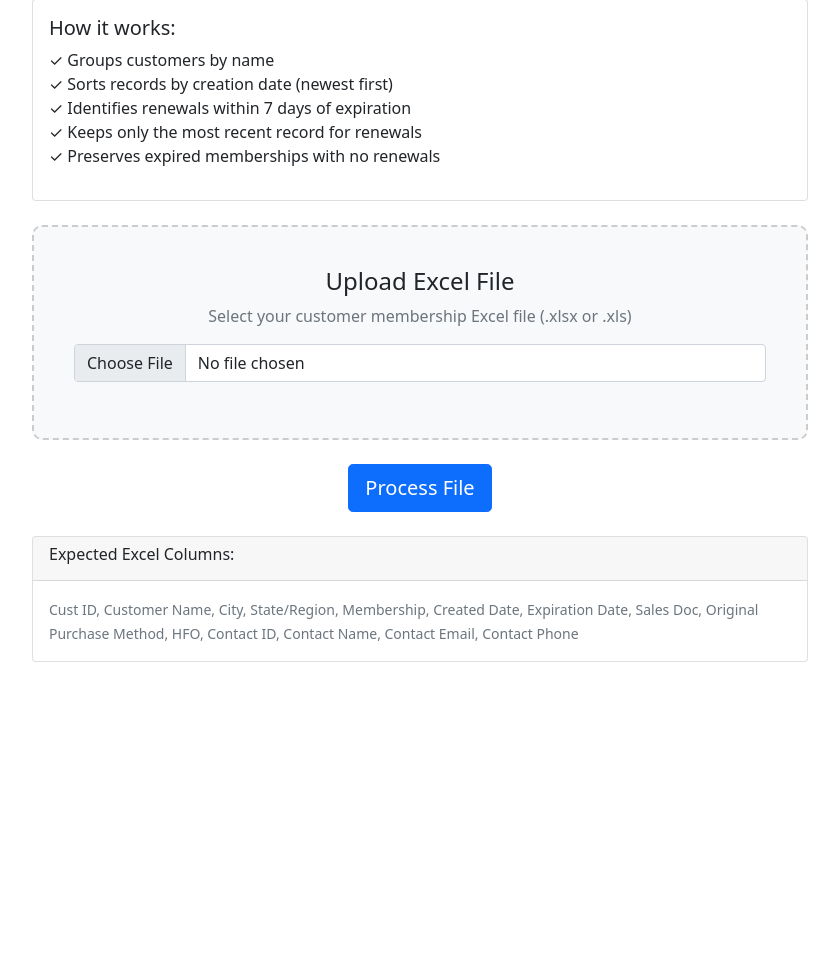
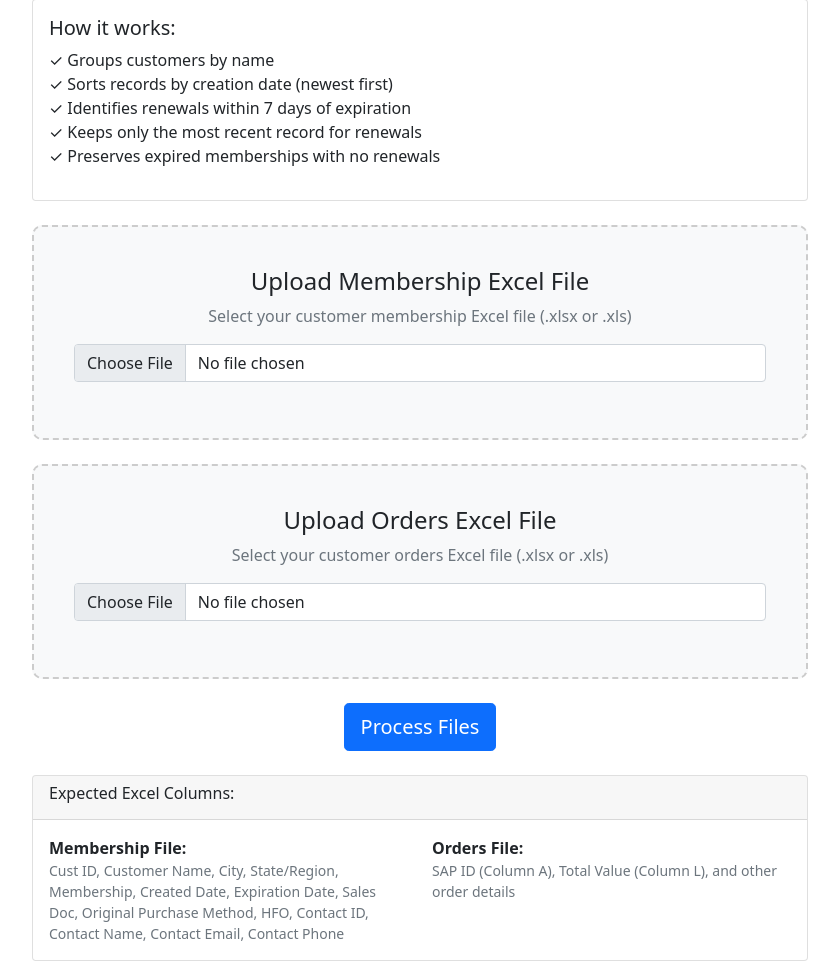
Before and after one commit to aidan-xyz/goldpan, a Flask app: page / in a window 1280 px wide. Shown: the part 123-1084 px from the top of the page, without its empty margins (220-1059 px from the left). Before the commit the page ends 785 px from the top, so only its background shows below. Run offline with Flask 3, Linux system fonts and the light colour scheme; some libraries are stand-ins or nearby versions.

Commit message:
Assistant checkpoint: Updated Flask app to handle two Excel files and add value tiers
Assistant generated file changes:
- templates/upload.html: Update upload form to accept two files, Update expected columns description
- main.py: Add function to process orders and calculate customer value tiers, Update process_file route to handle both files
- templates/results.html: Update results page text, Update preview section title

---

User prompt:

I have a Flask app that processes a membership Excel file. I now want to upload a second Excel file containing customer orders.

In the orders file:

The unique customer identifier is SAP ID (Column A)

The order value per row is Total Value (Column L)

In the membership file:

The unique customer identifier is Cust ID (Column A)

The membership status is in the Membership column (Expired, Expiring Soon, Active)

I want to:

Cross-reference both files using SAP ID and Cust ID.

For each customer, sum their total order values from the orders sheet.

Add two new columns to the membership sheet:

Total Order Value → total of all their orders.

Customer Value Tier:

"High Value" if membership is Expired or Expiring Soon and total order value > 5000.

"Low Value" if membership is Expired or Expiring Soon and total order value <= 5000.

Leave blank if membership is Active.

Please update the Flask app to allow uploading both Excel files.
The user should:

Upload both files.

Click a "Process" button.

Receive the updated membership file with the new columns.

Keep the rest of the app the same (file upload, deduplication, sorting, download).

Replit-Commit-Author: Assistant
Replit-Commit-Session-Id: eb2d07e6-d46a-4f3b-ae56-0c2a1238e896

```diff
--- a/main.py
+++ b/main.py
@@ -14,6 +14,67 @@ ALLOWED_EXTENSIONS = {'xlsx', 'xls'}
 
 def allowed_file(filename):
     return '.' in filename and filename.rsplit('.', 1)[1].lower() in ALLOWED_EXTENSIONS
+
+def process_orders_and_add_value_tiers(membership_df, orders_df):
+    """
+    Process orders file and add Total Order Value and Customer Value Tier columns to membership data.
+
+    Args:
+        membership_df: DataFrame with membership data (Cust ID)
+        orders_df: DataFrame with orders data (SAP ID, Total Value)
+
+    Returns:
+        DataFrame with added columns
+    """
+    # Ensure we have the required columns
+    if 'Cust ID' not in membership_df.columns:
+        raise ValueError("Required column 'Cust ID' not found in membership data")
+    if 'SAP ID' not in orders_df.columns:
+        raise ValueError("Required column 'SAP ID' not found in orders data")
+    if 'Total Value' not in orders_df.columns:
+        raise ValueError("Required column 'Total Value' not found in orders data")
+    if 'Membership' not in membership_df.columns:
+        raise ValueError("Required column 'Membership' not found in membership data")
+
+    # Convert Total Value to numeric, handling any non-numeric values
+    orders_df['Total Value'] = pd.to_numeric(orders_df['Total Value'], errors='coerce').fillna(0)
+
+    # Group orders by SAP ID and sum total values
+    order_totals = orders_df.groupby('SAP ID')['Total Value'].sum().reset_index()
+    order_totals.columns = ['SAP ID', 'Total Order Value']
+
+    # Merge membership data with order totals
+    # Assuming Cust ID and SAP ID refer to the same customer identifier
+    membership_df = membership_df.merge(
+        order_totals,
+        left_on='Cust ID',
+        right_on='SAP ID',
+        how='left'
+    )
+
+    # Fill NaN values with 0 for customers with no orders
+    membership_df['Total Order Value'] = membership_df['Total Order Value'].fillna(0)
+
+    # Create Customer Value Tier column
+    def calculate_value_tier(row):
+        membership_status = row['Membership']
+        total_value = row['Total Order Value']
+
+        if membership_status in ['Expired', 'Expiring Soon']:
+            if total_value > 5000:
+                return 'High Value'
+            else:
+                return 'Low Value'
+        else:
+            return ''  # Leave blank for Active memberships
+
+    membership_df['Customer Value Tier'] = membership_df.apply(calculate_value_tier, axis=1)
+
+    # Drop the SAP ID column as it's redundant with Cust ID
+    if 'SAP ID' in membership_df.columns:
+        membership_df = membership_df.drop('SAP ID', axis=1)
+
+    return membership_df
 
 def categorize_and_sort_memberships(df):
     """
@@ -132,38 +193,45 @@ def upload_file():
 
 @app.route('/process', methods=['POST'])
 def process_file():
-    if 'file' not in request.files:
-        flash('No file selected')
+    # Check if both files are present
+    if 'membership_file' not in request.files or 'orders_file' not in request.files:
+        flash('Both membership and orders files are required')
         return redirect(request.url)
 
-    file = request.files['file']
+    membership_file = request.files['membership_file']
+    orders_file = request.files['orders_file']
 
-    if file.filename == '':
-        flash('No file selected')
+    if membership_file.filename == '' or orders_file.filename == '':
+        flash('Both files must be selected')
         return redirect(request.url)
 
-    if file and allowed_file(file.filename):
+    if (membership_file and allowed_file(membership_file.filename) and
+        orders_file and allowed_file(orders_file.filename)):
         try:
-            # Read the Excel file
-            df = pd.read_excel(file)
+            # Read both Excel files
+            membership_df = pd.read_excel(membership_file)
+            orders_df = pd.read_excel(orders_file)
 
             # Show preview of original data
-            original_count = len(df)
+            original_count = len(membership_df)
 
-            # Perform deduplication
-            deduplicated_df = deduplicate_memberships(df)
+            # Perform deduplication on membership data
+            deduplicated_df = deduplicate_memberships(membership_df)
             deduplicated_count = len(deduplicated_df)
 
+            # Process orders and add value tiers
+            processed_df = process_orders_and_add_value_tiers(deduplicated_df, orders_df)
+
             # Categorize and sort by expiration status
-            final_df = categorize_and_sort_memberships(deduplicated_df)
+            final_df = categorize_and_sort_memberships(processed_df)
 
             # Save the processed file to a temporary location
             temp_dir = tempfile.gettempdir()
-            output_filename = f"deduplicated_{secure_filename(file.filename)}"
+            output_filename = f"processed_{secure_filename(membership_file.filename)}"
             output_path = os.path.join(temp_dir, output_filename)
 
             with pd.ExcelWriter(output_path, engine='openpyxl') as writer:
-                final_df.to_excel(writer, index=False, sheet_name='Deduplicated')
+                final_df.to_excel(writer, index=False, sheet_name='Processed_Data')
 
             return render_template('results.html',
                                  original_count=original_count,
@@ -173,10 +241,10 @@ def process_file():
                                  preview_data=final_df.head(10).to_html(classes='table table-striped', index=False))
 
         except Exception as e:
-            flash(f'Error processing file: {str(e)}')
+            flash(f'Error processing files: {str(e)}')
             return redirect(url_for('upload_file'))
     else:
-        flash('Invalid file type. Please upload an Excel file (.xlsx or .xls)')
+        flash('Invalid file type. Please upload Excel files (.xlsx or .xls)')
         return redirect(url_for('upload_file'))
 
 @app.route('/download/<filename>')
--- a/templates/results.html
+++ b/templates/results.html
@@ -54,16 +54,16 @@
 
         <div class="text-center mb-4">
             <a href="/download/{{ filename }}" class="btn btn-success btn-lg me-3">
-                <i class="fas fa-download"></i> Download Cleaned File
+                <i class="fas fa-download"></i> Download Processed File
             </a>
             <a href="/" class="btn btn-secondary btn-lg">
-                <i class="fas fa-upload"></i> Process Another File
+                <i class="fas fa-upload"></i> Process More Files
             </a>
         </div>
 
         <div class="card">
             <div class="card-header">
-                <h5>Preview of Deduplicated Data (First 10 Records)</h5>
+                <h5>Preview of Processed Data (First 10 Records)</h5>
             </div>
             <div class="card-body">
                 <div class="table-container">
--- a/templates/upload.html
+++ b/templates/upload.html
@@ -53,18 +53,27 @@
             {% endwith %}
 
             <form method="POST" action="/process" enctype="multipart/form-data">
+                <div class="upload-area mb-4">
+                    <div class="mb-3">
+                        <i class="fas fa-cloud-upload-alt fa-3x text-muted mb-3"></i>
+                        <h4>Upload Membership Excel File</h4>
+                        <p class="text-muted">Select your customer membership Excel file (.xlsx or .xls)</p>
+                        <input type="file" class="form-control" name="membership_file" accept=".xlsx,.xls" required>
+                    </div>
+                </div>
+
                 <div class="upload-area">
                     <div class="mb-3">
                         <i class="fas fa-cloud-upload-alt fa-3x text-muted mb-3"></i>
-                        <h4>Upload Excel File</h4>
-                        <p class="text-muted">Select your customer membership Excel file (.xlsx or .xls)</p>
-                        <input type="file" class="form-control" name="file" accept=".xlsx,.xls" required>
+                        <h4>Upload Orders Excel File</h4>
+                        <p class="text-muted">Select your customer orders Excel file (.xlsx or .xls)</p>
+                        <input type="file" class="form-control" name="orders_file" accept=".xlsx,.xls" required>
                     </div>
                 </div>
 
                 <div class="text-center mt-4">
                     <button type="submit" class="btn btn-primary btn-lg">
-                        Process File
+                        Process Files
                     </button>
                 </div>
             </form>
@@ -76,10 +85,21 @@
                     <h6>Expected Excel Columns:</h6>
                 </div>
                 <div class="card-body">
-                    <small class="text-muted">
-                        Cust ID, Customer Name, City, State/Region, Membership, Created Date, Expiration Date,
-                        Sales Doc, Original Purchase Method, HFO, Contact ID, Contact Name, Contact Email, Contact Phone
-                    </small>
+                    <div class="row">
+                        <div class="col-md-6">
+                            <strong>Membership File:</strong>
+                            <small class="text-muted d-block">
+                                Cust ID, Customer Name, City, State/Region, Membership, Created Date, Expiration Date,
+                                Sales Doc, Original Purchase Method, HFO, Contact ID, Contact Name, Contact Email, Contact Phone
+                            </small>
+                        </div>
+                        <div class="col-md-6">
+                            <strong>Orders File:</strong>
+                            <small class="text-muted d-block">
+                                SAP ID (Column A), Total Value (Column L), and other order details
+                            </small>
+                        </div>
+                    </div>
                 </div>
             </div>
         </div>
```
